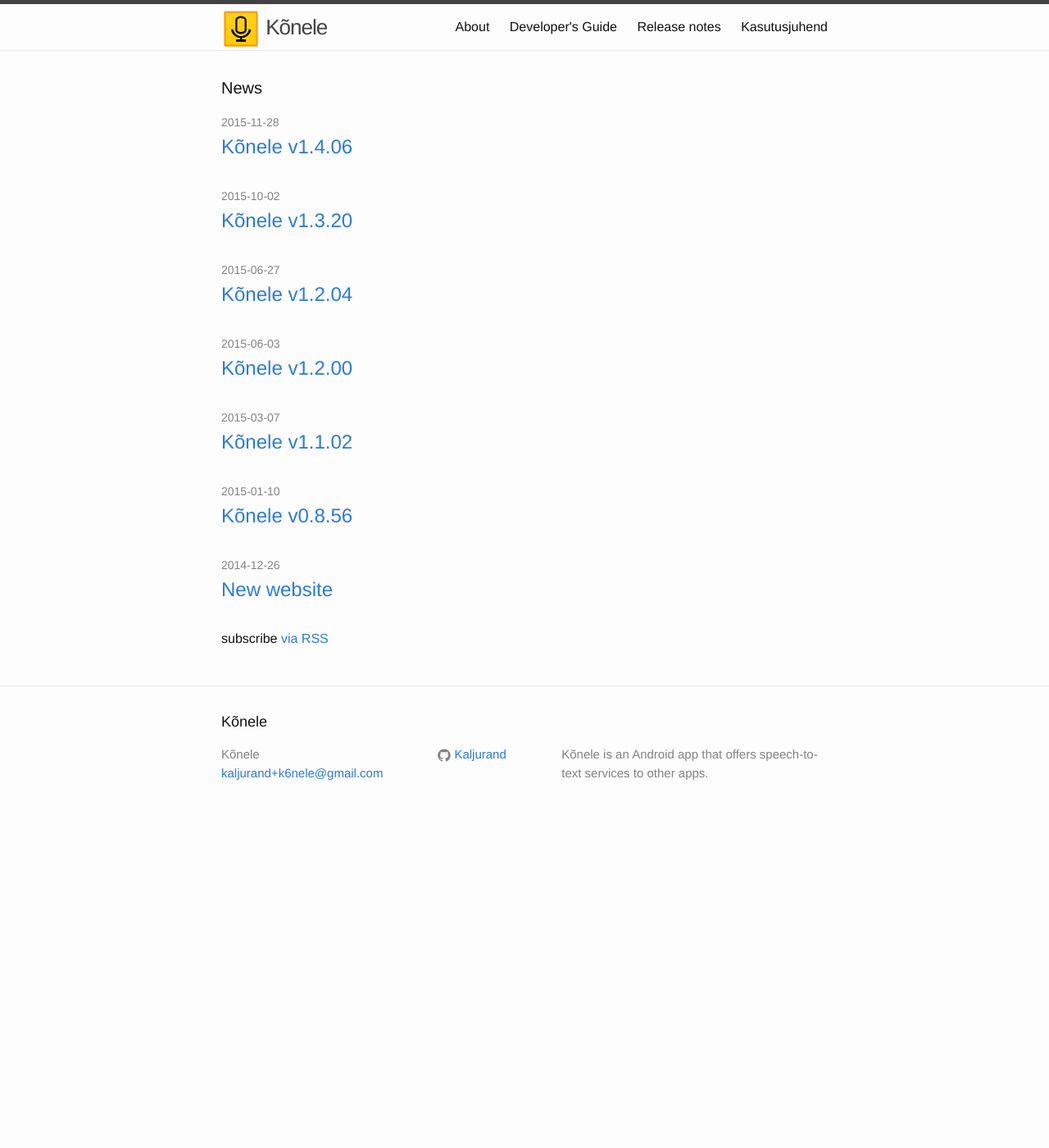
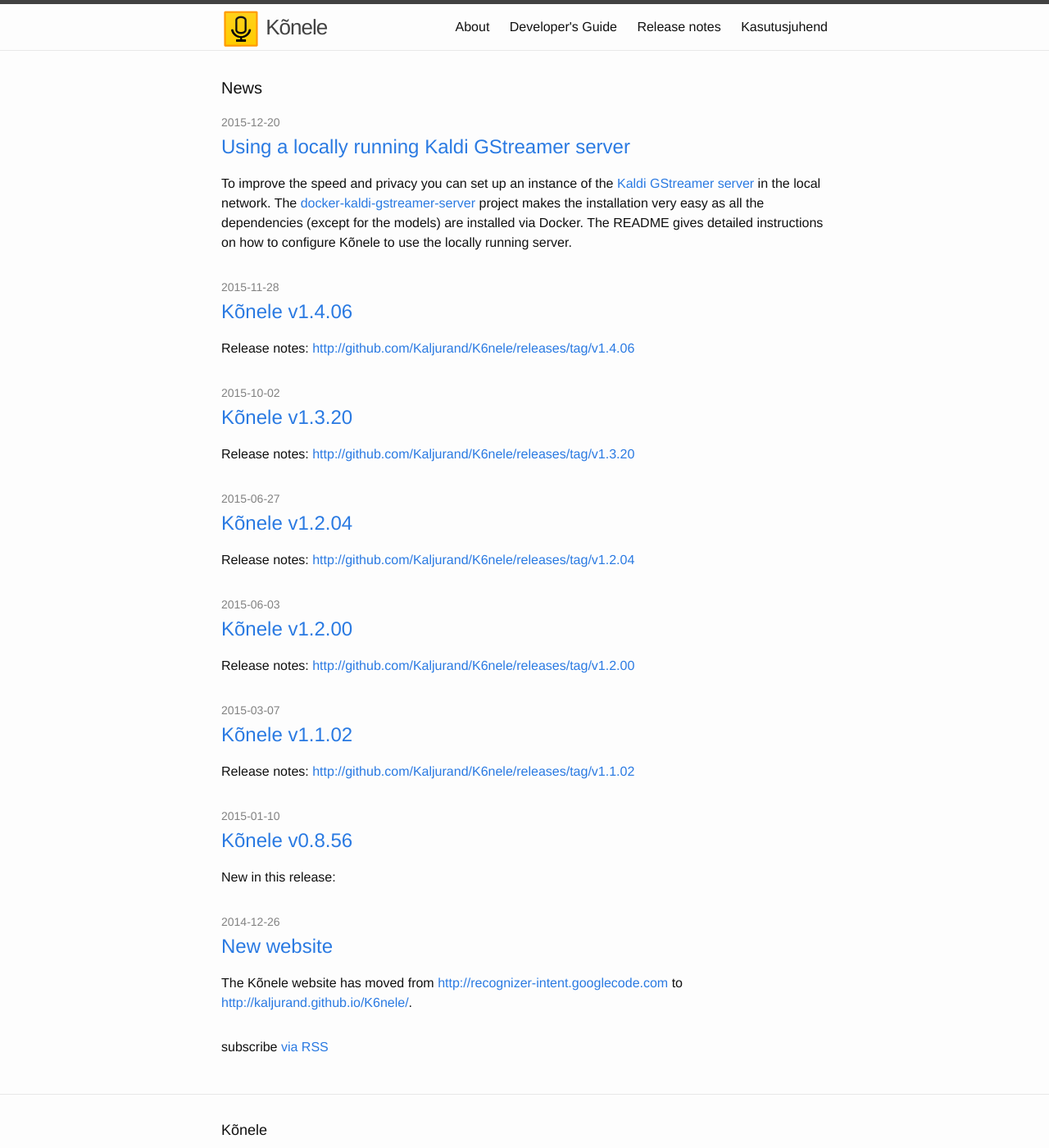
Before and after one commit to Kaljurand/K6nele, a Jekyll site: the page built from index.html, in a window 1280 px wide and 1400 px high. Shown: the whole window at 82% size. Built offline with Jekyll 4.4.1, drawn with Linux system fonts in a browser that asks for light colours.

Commit message:
Blog about docker-kaldi-gstreamer-server

```diff
--- /dev/null
+++ b/_posts/2015-12-20-docker-kaldi-gstreamer-server.md
@@ -0,0 +1,12 @@
+---
+layout: post
+title:  "Using a locally running Kaldi GStreamer server"
+date:   2015-12-20 22:55:08
+categories: blog
+---
+
+To improve the speed and privacy you can set up an instance of the
+[Kaldi GStreamer server](https://github.com/alumae/kaldi-gstreamer-server) in the local network.
+The [docker-kaldi-gstreamer-server](https://github.com/jcsilva/docker-kaldi-gstreamer-server) project
+makes the installation very easy as all the dependencies (except for the models) are installed via Docker.
+The README gives detailed instructions on how to configure Kõnele to use the locally running server.
--- a/index.html
+++ b/index.html
@@ -10,10 +10,10 @@
     {% for post in site.posts %}
       <li>
         <span class="post-meta">{{ post.date | date: "%Y-%m-%d" }}</span>
-
         <h2>
           <a class="post-link" href="{{ post.url | prepend: site.baseurl }}">{{ post.title }}</a>
         </h2>
+        <p>{{ post.excerpt }}</p>
       </li>
     {% endfor %}
   </ul>
```
